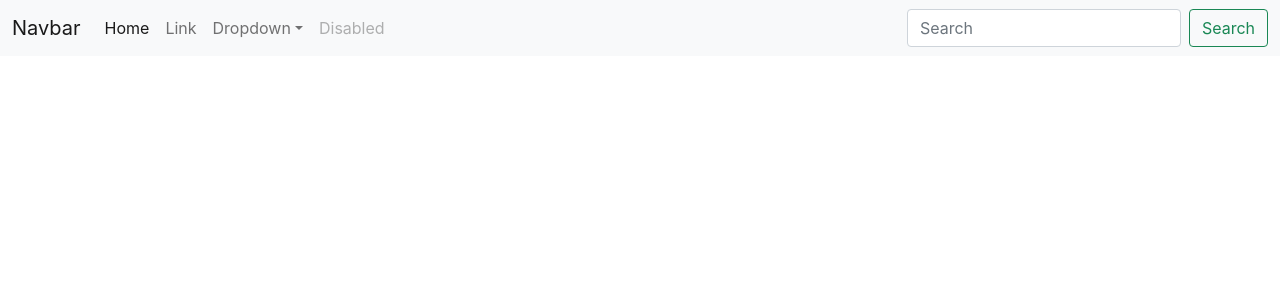
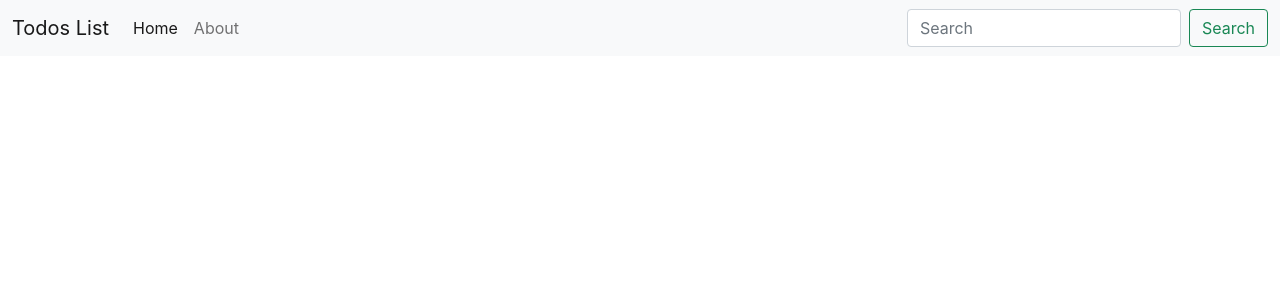
Before and after one commit to ranamomin/ToDoApp, a React (Create React App) app: page / in a window 1280 px wide. Shown: the top 300 px of the page. Built offline with nearby package versions, Linux system fonts and the light colour scheme.

Commit message:
did some organization for header

```diff
--- a/public/index.html
+++ b/public/index.html
@@ -27,7 +27,7 @@
     <!-- Bootstrap CSS -->
     <link href="https://cdn.jsdelivr.net/npm/bootstrap@5.0.2/dist/css/bootstrap.min.css" rel="stylesheet"
       integrity="sha384-EVSTQN3/azprG1Anm3QDgpJLIm9Nao0Yz1ztcQTwFspd3yD65VohhpuuCOmLASjC" crossorigin="anonymous">
-    <title>React App</title>
+    <title>Todo List</title>
   </head>
   <body>
     <noscript>You need to enable JavaScript to run this app.</noscript>
--- a/src/App.js
+++ b/src/App.js
@@ -1,46 +1,13 @@
 import logo from './logo.svg';
 import './App.css';
+import Header from './MyComponents/Header';
+
 
 function App() {
   return (
-    <div className="App">
-     <nav className="navbar navbar-expand-lg navbar-light bg-light">
-  <div className="container-fluid">
-    <a className="navbar-brand" href="#">Navbar</a>
-    <button className="navbar-toggler" type="button" data-bs-toggle="collapse" data-bs-target="#navbarSupportedContent" aria-controls="navbarSupportedContent" aria-expanded="false" aria-label="Toggle navigation">
-      <span className="navbar-toggler-icon"></span>
-    </button>
-    <div className="collapse navbar-collapse" id="navbarSupportedContent">
-      <ul className="navbar-nav me-auto mb-2 mb-lg-0">
-        <li className="nav-item">
-          <a className="nav-link active" aria-current="page" href="#">Home</a>
-        </li>
-        <li className="nav-item">
-          <a className="nav-link" href="#">Link</a>
-        </li>
-        <li className="nav-item dropdown">
-          <a className="nav-link dropdown-toggle" href="#" id="navbarDropdown" role="button" data-bs-toggle="dropdown" aria-expanded="false">
-            Dropdown
-          </a>
-          <ul className="dropdown-menu" aria-labelledby="navbarDropdown">
-            <li><a className="dropdown-item" href="#">Action</a></li>
-            <li><a className="dropdown-item" href="#">Another action</a></li>
-            <li><hr className="dropdown-divider"/></li>
-            <li><a className="dropdown-item" href="#">Something else here</a></li>
-          </ul>
-        </li>
-        <li className="nav-item">
-          <a className="nav-link disabled" href="#" tabindex="-1" aria-disabled="true">Disabled</a>
-        </li>
-      </ul>
-      <form className="d-flex">
-        <input className="form-control me-2" type="search" placeholder="Search" aria-label="Search"/>
-        <button className="btn btn-outline-success" type="submit">Search</button>
-      </form>
-    </div>
-  </div>
-</nav>
-     </div>
+    <>
+    <Header/>
+    </>
   );
 }
 
--- /dev/null
+++ b/src/MyComponents/Header.js
@@ -0,0 +1,28 @@
+import React from 'react'
+
+export default function Header() {
+    return (
+        <nav className="navbar navbar-expand-lg navbar-light bg-light">
+  <div className="container-fluid">
+    <a className="navbar-brand" href="#">Todos List</a>
+    <button className="navbar-toggler" type="button" data-bs-toggle="collapse" data-bs-target="#navbarSupportedContent" aria-controls="navbarSupportedContent" aria-expanded="false" aria-label="Toggle navigation">
+      <span className="navbar-toggler-icon"></span>
+    </button>
+    <div className="collapse navbar-collapse" id="navbarSupportedContent">
+      <ul className="navbar-nav me-auto mb-2 mb-lg-0">
+        <li className="nav-item">
+          <a className="nav-link active" aria-current="page">Home</a>
+        </li>
+        <li className="nav-item">
+          <a className="nav-link" href="#">About</a>
+        </li>
+      </ul>
+      <form className="d-flex">
+        <input className="form-control me-2" type="search" placeholder="Search" aria-label="Search"/>
+        <button className="btn btn-outline-success" type="submit">Search</button>
+      </form>
+    </div>
+  </div>
+</nav>
+    )
+}
```
